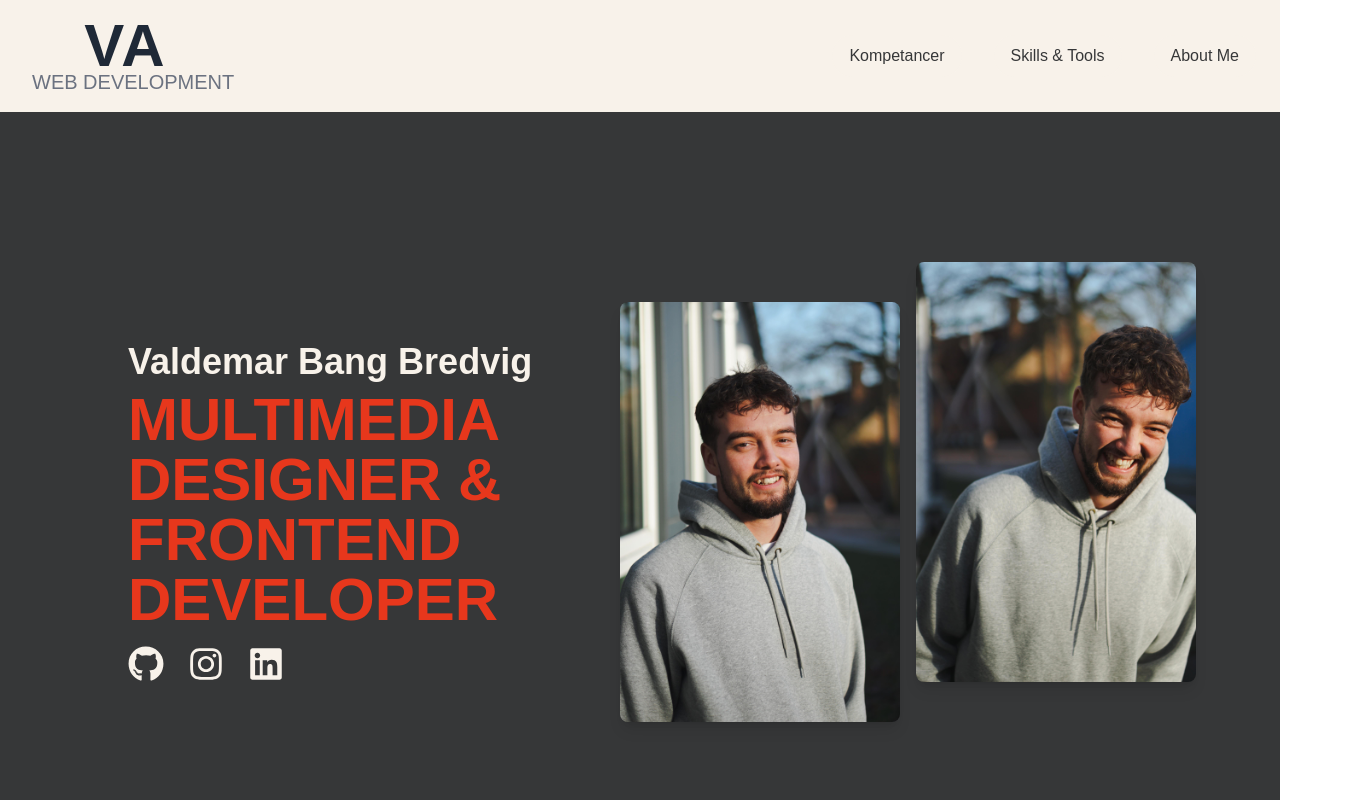
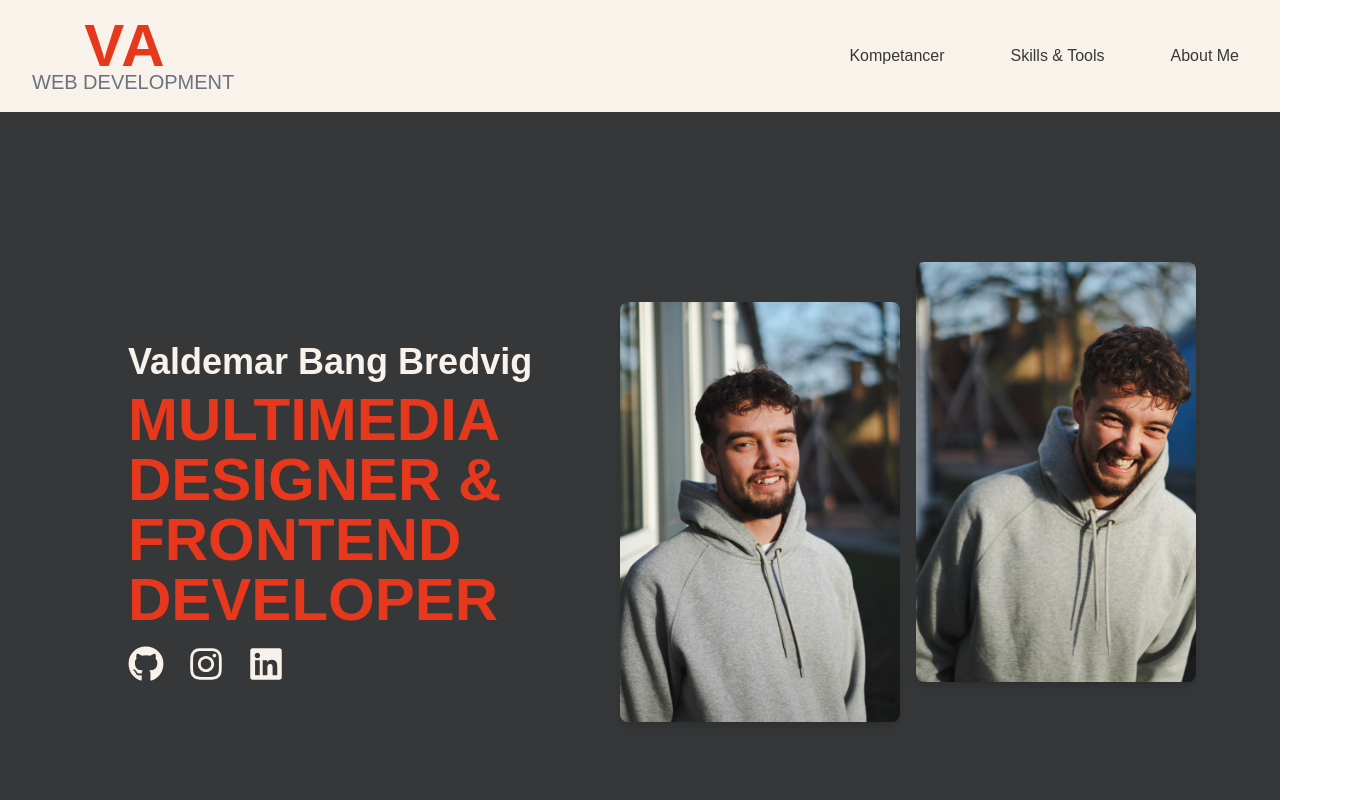
Before and after one commit to vabr0002/portfolio, a Next.js app: page / in a window 1280 px wide. Shown: the top 800 px of the page, 1356 px wide, since content can reach past the window. Built offline with nearby package versions, Linux system fonts and the light colour scheme.

Commit message:
pushigenminven

```diff
--- a/src/components/Navigation.jsx
+++ b/src/components/Navigation.jsx
@@ -13,7 +13,9 @@ const Navigation = () => {
   return (
     <div className="w-full bg-cream flex items-center justify-between py-4 px-6 mx-auto text-red-orange z-10">
       <div className="flex flex-col items-center justify-center">
-        <h1 className="text-6xl font-bold text-gray-800 tracking-wide">VA</h1>
+        <h1 className="text-6xl font-bold  tracking-wide text-red-orange">
+          VA
+        </h1>
         <h3 className="text-xl text-gray-500 mt-[-8px] translate-x-2">
           WEB DEVELOPMENT
         </h3>
```
